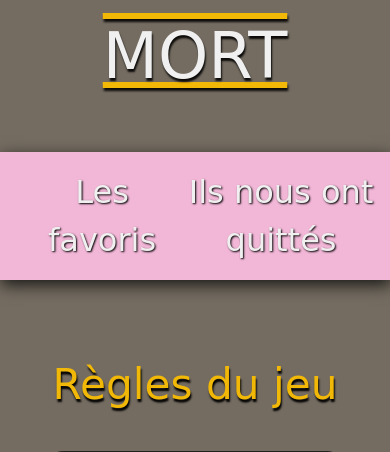
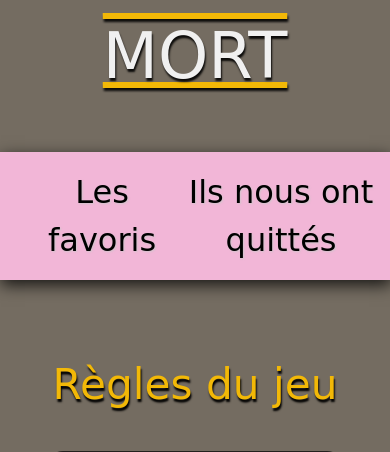
Before and after one commit to Vertocz/lejeudelamort, a Django app: page / in a window 390 px wide. Shown: the part 232-684 px from the top of the page. Run offline with Django 4.2, Linux system fonts and the light colour scheme; parts of the project's set-up code (start-up, migrations or seed data) failed here and were passed over; some web fonts are replaced.

Commit message:
responsive

```diff
--- a/JeuDeLaMort/JeuDeLaMort/static/jdm/style-jdm.css
+++ b/JeuDeLaMort/JeuDeLaMort/static/jdm/style-jdm.css
@@ -31,16 +31,17 @@ header {
 }
 
 .menu {
+    color: black;
     margin: 1rem;
     align-content: center;
     font-size: 2rem;
-    text-shadow: rgba(0, 0, 0, 1) 1px 1px 2px;
+    text-shadow: rgba(200, 200, 200, 0.8) 1px 1px 2px;
 }
 
 .menu:hover{
     transition: 0.5s ease;
-    color: black;
-    text-shadow: white 1px 1px 2px;
+    color: white;
+    text-shadow: black 1px 1px 2px;
 }
 
 div{
```
